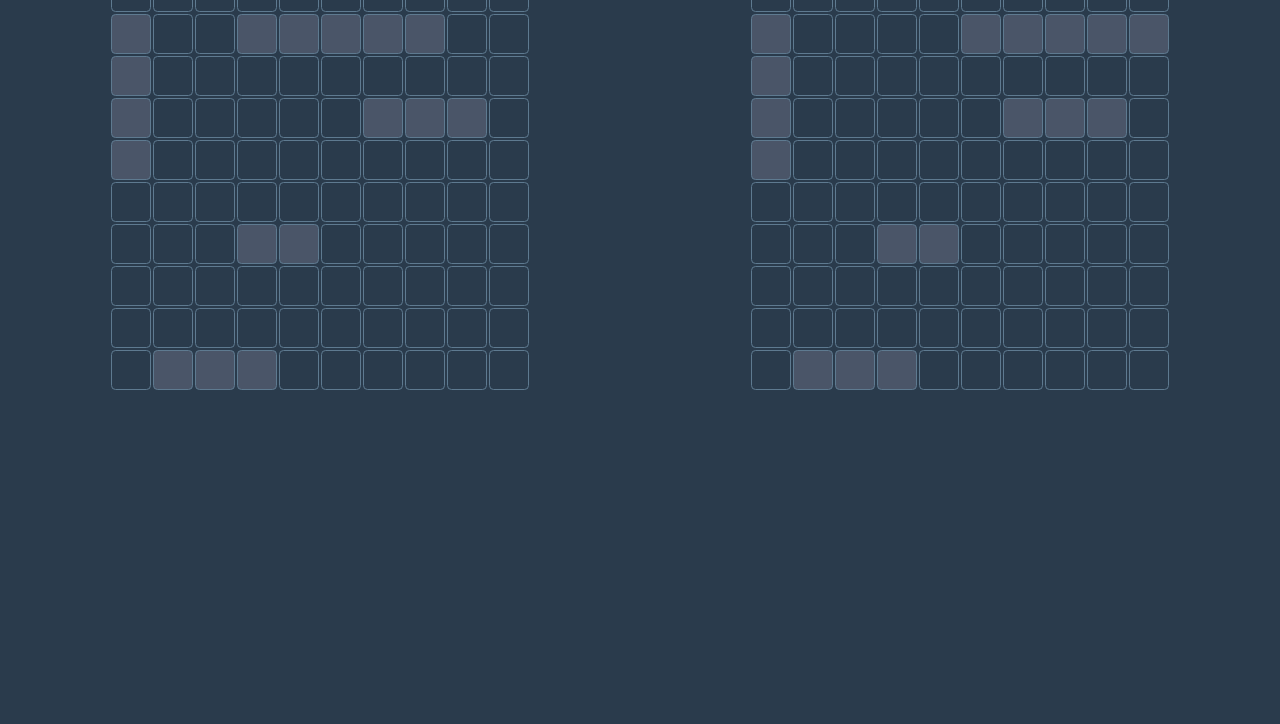
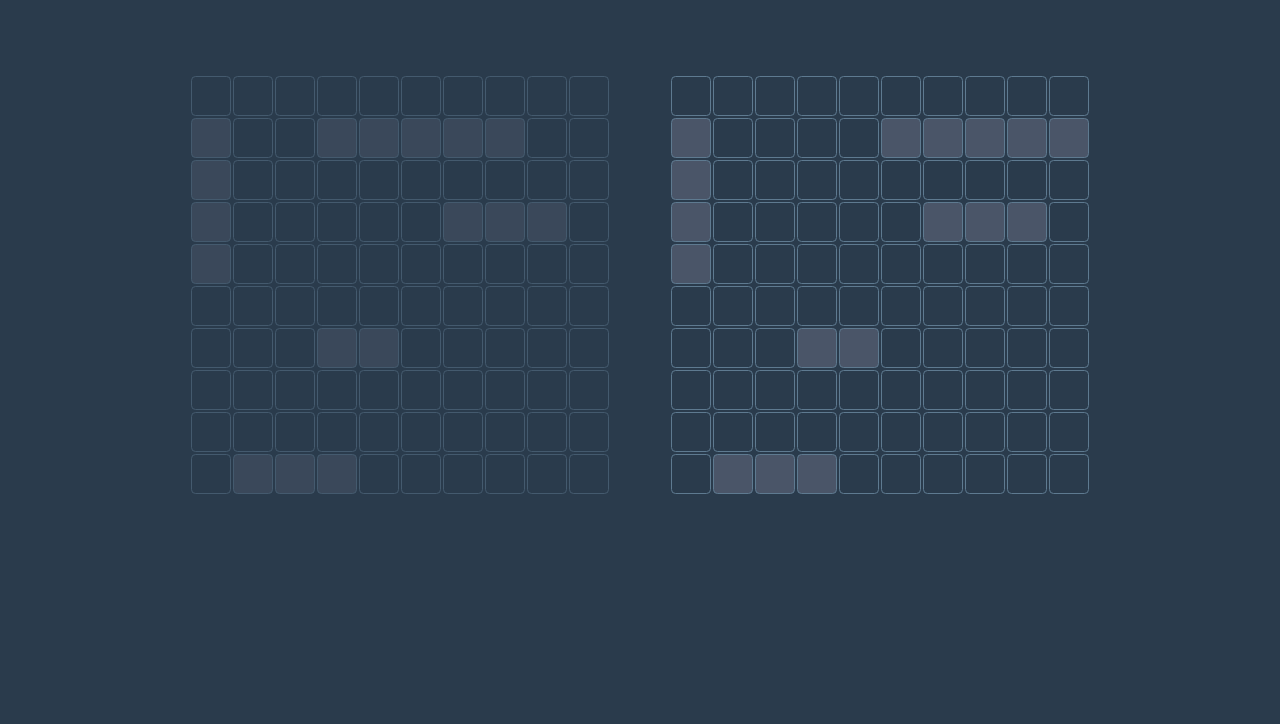
Before and after one commit to Proxtron/ai-javascript-battleship-game, a website built with webpack: page src/template.html in a window 1280 px wide. Shown: the part 76-800 px from the top of the page. Built offline with nearby package versions, Linux system fonts and the light colour scheme.

Commit message:
Add inital ui state for game grids

```diff
--- /dev/null
+++ b/src/app/controller/DOMController.js
@@ -0,0 +1,50 @@
+import game from "./GameController";
+import GameBoardView from "../view/GameBoardView";
+
+let player1GameBoard;
+let player2GameBoard;
+
+init();
+function init() {
+    game.startGame();
+    renderGameBoards();
+}
+
+function renderGameBoards() {
+
+    player1GameBoard = GameBoardView(game.player1.gameBoard.grid, game.currentTurn === game.player2);
+    player1GameBoard.id = "game-board-1";
+
+    player2GameBoard = GameBoardView(game.player2.gameBoard.grid, game.currentTurn === game.player1);
+    player2GameBoard.id = "game-board-2";
+
+    addEventListeners();
+
+    document.getElementById("game-board-container").append(player1GameBoard, player2GameBoard);
+}
+
+function addEventListeners() {
+    const player1GridCells = player1GameBoard.querySelectorAll(".grid-cell");
+    const player2GridCells = player2GameBoard.querySelectorAll(".grid-cell");
+
+    if(game.currentTurn === game.player1) {
+        player2GridCells.forEach((gridCell) => {
+            gridCell.addEventListener("pointerenter", () => {
+                gridCell.innerHTML = "<p>X</p>";
+            });
+            gridCell.addEventListener("pointerleave", () => {
+                gridCell.innerHTML = "";
+            });
+        });
+    } else {
+        player1GridCells.forEach((gridCell) => {
+            gridCell.addEventListener("pointerenter", () => {
+                gridCell.innerHTML = "<p>X</p>";
+            });
+            gridCell.addEventListener("pointerleave", () => {
+                gridCell.innerHTML = "";
+            });
+        });
+    }
+
+}
--- a/src/app/controller/GameController.js
+++ b/src/app/controller/GameController.js
@@ -1,21 +1,44 @@
 import Player from "../model/Player";
 import GameBoard from "../model/GameBoard";
 import Ship from "../model/Ship";
-import GameBoardView from "../view/GameBoardView";
 
-const player1 = new Player(Player.REAL_TYPE);
-const player2 = new Player(Player.BOT_TYPE);
+const game = {
+    player1: null,
+    player2: null,
+    currentTurn: null,
 
-player1.gameBoard.placeShip(new Ship(5), 1, 3, GameBoard.EAST);
-player1.gameBoard.placeShip(new Ship(4), 1, 0, GameBoard.SOUTH);
-player1.gameBoard.placeShip(new Ship(3), 9, 1, GameBoard.EAST);
-player1.gameBoard.placeShip(new Ship(3), 3, 8, GameBoard.WEST);
-player1.gameBoard.placeShip(new Ship(2), 6, 3, GameBoard.EAST);
+    startGame() {
 
-player2.gameBoard.placeShip(new Ship(5), 1, 5, GameBoard.EAST);
-player2.gameBoard.placeShip(new Ship(4), 1, 0, GameBoard.SOUTH);
-player2.gameBoard.placeShip(new Ship(3), 9, 1, GameBoard.EAST);
-player2.gameBoard.placeShip(new Ship(3), 3, 8, GameBoard.WEST);
-player2.gameBoard.placeShip(new Ship(2), 6, 3, GameBoard.EAST);
+        this.player1 = new Player(Player.REAL_TYPE);
+        this.player2 = new Player(Player.BOT_TYPE);
+        this.currentTurn = this.player1;
 
-document.getElementById("game-board-container").append(GameBoardView(player1.gameBoard.grid), GameBoardView(player2.gameBoard.grid));
+        this.player1.gameBoard.placeShip(new Ship(5), 1, 3, GameBoard.EAST);
+        this.player1.gameBoard.placeShip(new Ship(4), 1, 0, GameBoard.SOUTH);
+        this.player1.gameBoard.placeShip(new Ship(3), 9, 1, GameBoard.EAST);
+        this.player1.gameBoard.placeShip(new Ship(3), 3, 8, GameBoard.WEST);
+        this.player1.gameBoard.placeShip(new Ship(2), 6, 3, GameBoard.EAST);
+
+        this.player2.gameBoard.placeShip(new Ship(5), 1, 5, GameBoard.EAST);
+        this.player2.gameBoard.placeShip(new Ship(4), 1, 0, GameBoard.SOUTH);
+        this.player2.gameBoard.placeShip(new Ship(3), 9, 1, GameBoard.EAST);
+        this.player2.gameBoard.placeShip(new Ship(3), 3, 8, GameBoard.WEST);
+        this.player2.gameBoard.placeShip(new Ship(2), 6, 3, GameBoard.EAST);
+    },
+
+    resetGame() {
+        this.player1 = null;
+        this.player2 = null;
+        this.currentTurn = null;
+    },
+
+    switchTurn() {
+        if(this.currentTurn === this.player1) {
+            this.currentTurn = this.player2;
+        } else {
+            this.currentTurn = this.player1;
+        }
+    }
+}
+
+export default game;
--- a/src/app/view/GameBoardView.js
+++ b/src/app/view/GameBoardView.js
@@ -1,10 +1,16 @@
-export default function GameBoardView(grid) {
+export default function GameBoardView(grid, isTargetedBoard) {
     const gameBoardDiv = document.createElement("div");
     gameBoardDiv.classList.add("game-board");
+
+    if(!isTargetedBoard) {
+        gameBoardDiv.classList.add("disabled-game-board")
+    }
+
     for(let i = 0; i < grid.length; i++) {
         for(let j = 0; j < grid[i].length; j++) {
             const cell = document.createElement("div");
             cell.classList.add("grid-cell")
+
             if(grid[i][j][0] !== null) cell.classList.add("ship-occupied")
 
             gameBoardDiv.append(cell);
--- a/src/css/style.css
+++ b/src/css/style.css
@@ -3,6 +3,10 @@
     src: url(../assets/AmericanCaptain-MdEY.otf);
 }
 
+@font-face {
+    font-family: "special-elite";
+    src: url(../assets/SpecialElite-Regular.ttf);
+}
 :root {
     /* Backgrounds */
     --color-bg-primary: #2A3B4C; /* Deep Ocean Blue-Grey */
@@ -22,6 +26,7 @@
 }
 
 body {
+    font-family: "special-elite";
     background-color: var(--color-bg-primary);
 }
 
@@ -33,18 +38,39 @@ header {
     margin:0 auto;
 }
 
+h1, h2, h3, p {
+    color:var(--color-text-primary);
+}
+
 h1, h2, h3 {
     font-family: "american-captain";
+
 }
+
 h1 {
+    font-size:3rem;
+}
 
-    color:var(--color-text-primary);
+h2 {
+    font-size: 2.5rem;
+}
+
+h3 {
+    font-size: 2rem;
+}
+
+p {
+    font-size:1rem;
 }
 
 .game-board-container {
     display:flex;
     justify-content: space-around;
+    width:75%;
+    margin:0 auto;
+    padding-top:5rem;
 }
+
 .game-board {
     display:grid;
     grid-template-rows: repeat(10, var(--cell-size));
@@ -55,12 +81,25 @@ h1 {
 .grid-cell {
     border: 1px solid var(--color-detail-subtle);
     border-radius: 4.5px;
-}
-
-.grid-cell:hover {
-    background-color: var(--color-accent-primary);
+    cursor: pointer;
+    display: flex;
+    align-items: center;
+    justify-content: center;
 }
 
 .ship-occupied {
     background-color: var(--color-bg-secondary)
 }
+
+.grid-cell p {
+    font-size:2rem;
+    padding-top: .5rem;
+}
+
+.disabled-game-board {
+    opacity: .5;
+}
+
+.disabled-game-board .grid-cell {
+    cursor:not-allowed
+}
--- a/src/index.js
+++ b/src/index.js
@@ -1,3 +1,3 @@
 import "./css/reset.css";
 import "./css/style.css";
-import GameController from "./app/controller/GameController";
+import "./app/controller/DOMController";
--- a/src/template.html
+++ b/src/template.html
@@ -9,7 +9,9 @@
     <header>
        <h1 class="game-title">BATTLESHIP</h1>
     </header>
-
-    <div id="game-board-container" class="game-board-container"></div>
+    <main>
+        <div id="game-board-container" class="game-board-container">
+        </div>
+    </main>
 </body>
 </html>
```
Also changed, not shown: src/assets/SpecialElite-Regular.ttf (added).
